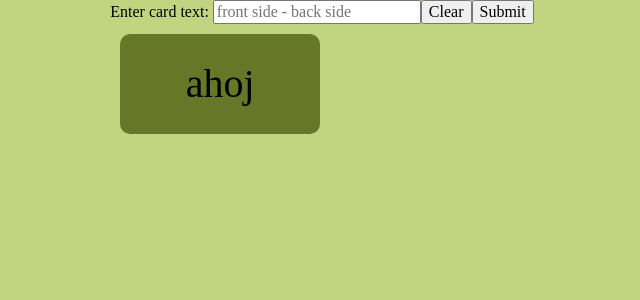
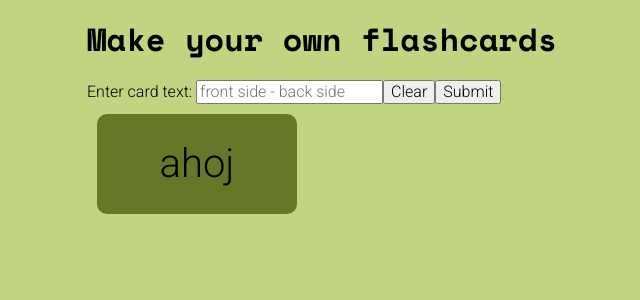
Before and after one commit to JakubStiburek/ReactFlashCards, a React (Create React App) app: page / in a window 1280 px wide. Shown: the top 300 px of the page, without its empty margins (318-958 px from the left). Built offline with nearby package versions, Linux system fonts and the light colour scheme.

Commit message:
Added fonts.

```diff
--- a/public/index.html
+++ b/public/index.html
@@ -24,7 +24,11 @@
       work correctly both with client-side routing and a non-root public URL.
       Learn how to configure a non-root public URL by running `npm run build`.
     -->
-    <title>React App</title>
+      <link rel="preconnect" href="https://fonts.gstatic.com">
+      <link href="https://fonts.googleapis.com/css2?family=Roboto:wght@300&display=swap" rel="stylesheet">
+      <link rel="preconnect" href="https://fonts.gstatic.com">
+      <link href="https://fonts.googleapis.com/css2?family=Space+Mono:wght@700&display=swap" rel="stylesheet">
+    <title>ReactFlashcards</title>
   </head>
   <body>
     <noscript>You need to enable JavaScript to run this app.</noscript>
--- a/src/components/App.js
+++ b/src/components/App.js
@@ -11,6 +11,7 @@ const App = () => {
 
     return(
         <div className="main">
+            <h1 className="header">Make your own flashcards</h1>
             <CardInput label="Enter card text: " parentCallback={getInputData}/>
             {inputData}
             <FlashcardContainer />
--- a/src/components/GlobalCSS/global.css
+++ b/src/components/GlobalCSS/global.css
@@ -1,7 +1,11 @@
 body {
     background-color: #C1D581;
+    font-family: 'Roboto', sans-serif;
 }
 .main {
     width: max-content;
     margin: auto;
 }
+.header {
+    font-family: 'Space Mono', monospace;
+}
```
